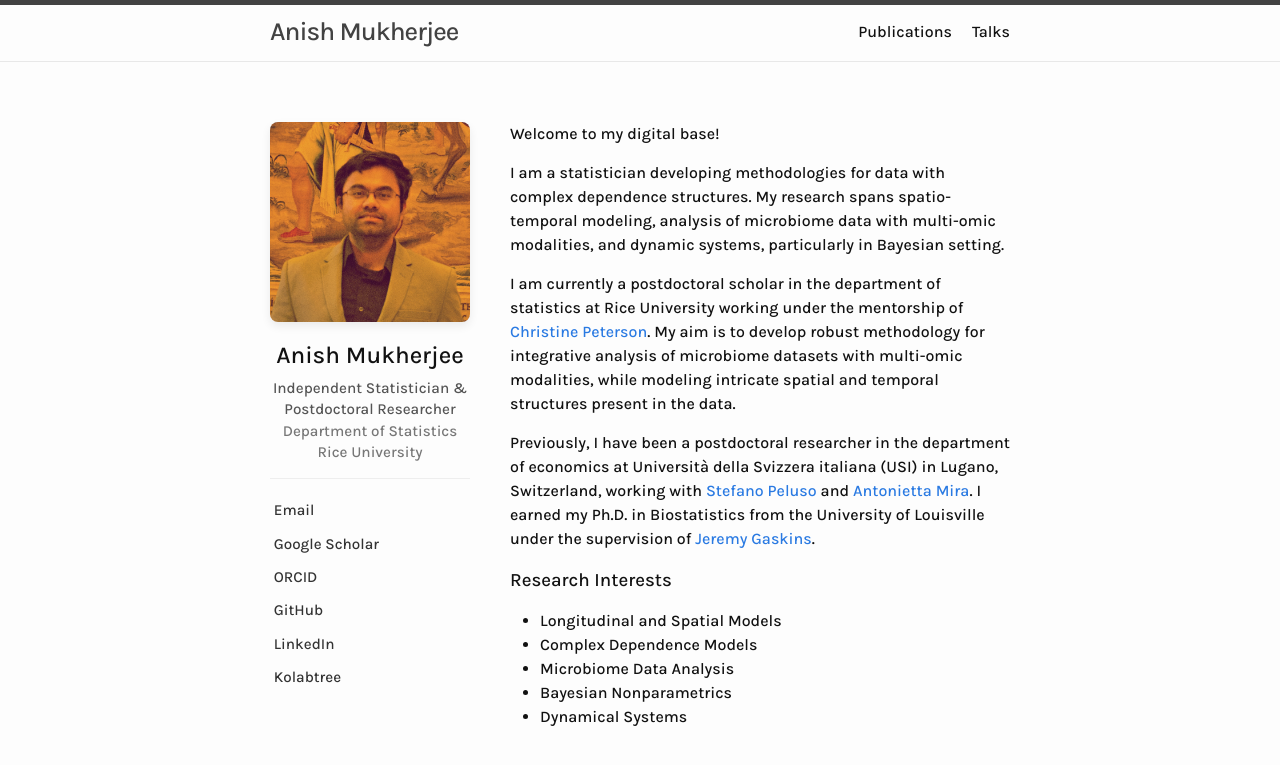
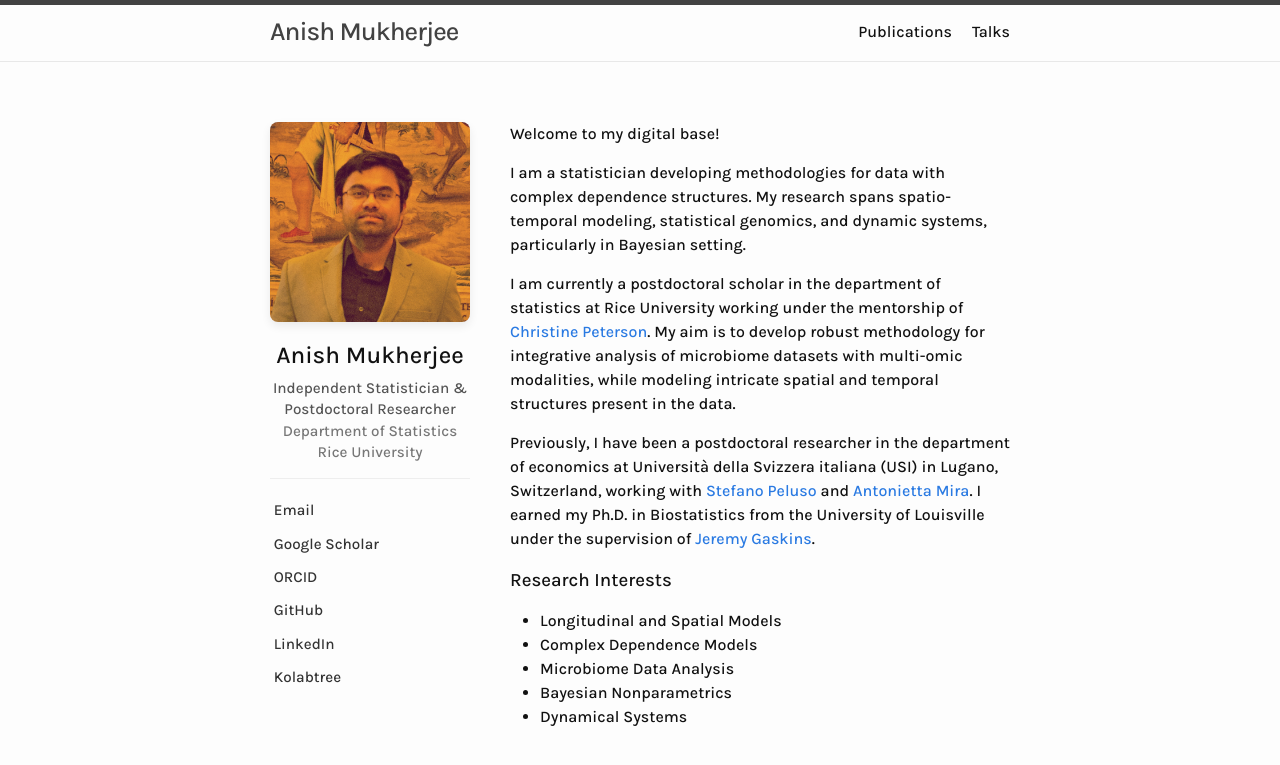
Before and after one commit to anishspace/anishspace.github.io, a Jekyll site: the page built from index.markdown, in a window 1280 px wide. Shown: the top 765 px of the page. Built offline with Jekyll 4.4.1, drawn with Linux system fonts in a browser that asks for light colours.

Commit message:
Update index.markdown

```diff
--- a/index.markdown
+++ b/index.markdown
@@ -86,7 +86,7 @@ custom_head: |
 
     <p>Welcome to my digital base!</p>
 
-    <p>I am a statistician developing methodologies for data with complex dependence structures. My research spans spatio-temporal modeling, analysis of microbiome data with multi-omic modalities, and dynamic systems, particularly in Bayesian setting. </p>
+    <p>I am a statistician developing methodologies for data with complex dependence structures. My research spans spatio-temporal modeling, statistical genomics, and dynamic systems, particularly in Bayesian setting. </p>
 
     <p>I am currently a postdoctoral scholar in the department of statistics at Rice University working under the mentorship of <a href="https://sites.google.com/rice.edu/cbpeterson/">Christine Peterson</a>. My aim is to develop robust methodology for integrative analysis of microbiome datasets with multi-omic modalities, while modeling intricate spatial and temporal structures present in the data.</p>
 
```
